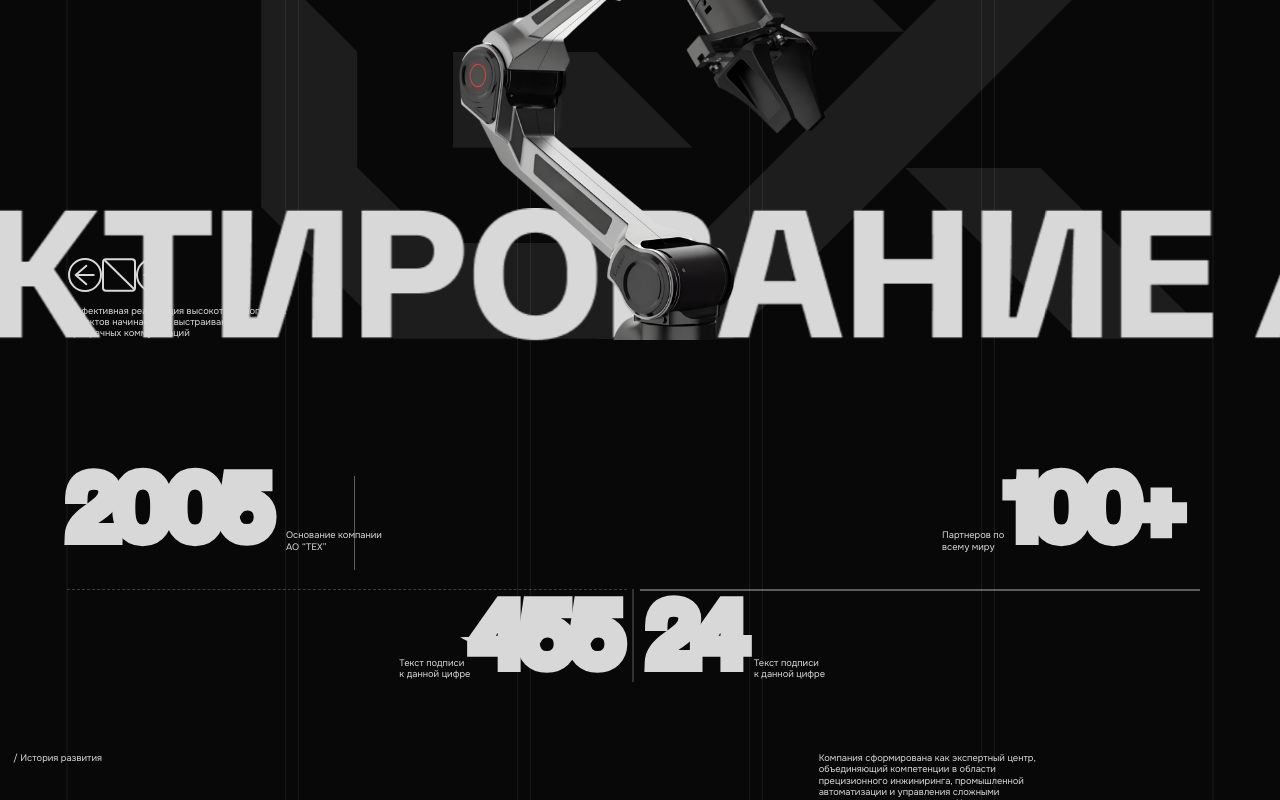
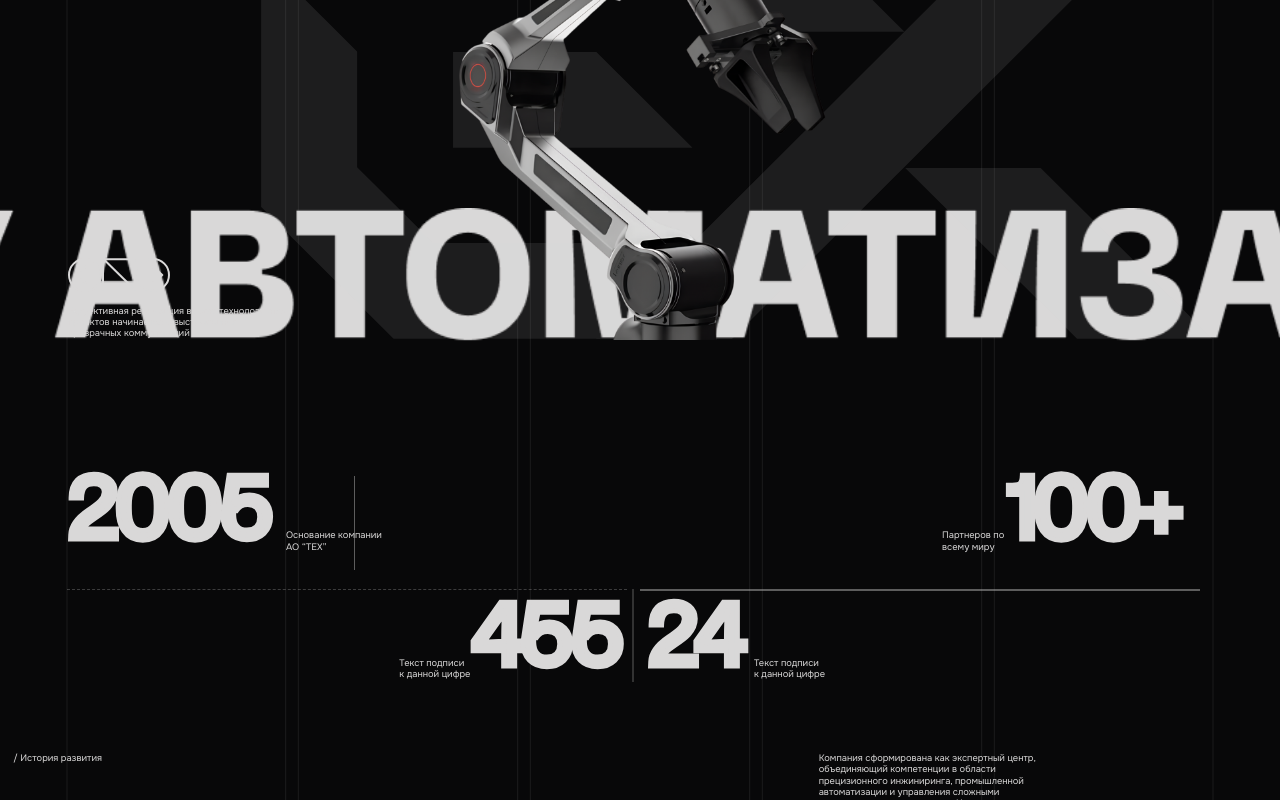
Before and after one commit to matilda081133-sketch/teh, a React (Vite) app: page /about in a window 1280 px wide. Shown: the part 300-1100 px from the top of the page. Built offline with nearby package versions, Linux system fonts and the light colour scheme.

Commit message:
fix: reduce text stroke on numbers to 5px and slow marquee animation to 60s

```diff
--- a/src/components/AboutSection1.module.css
+++ b/src/components/AboutSection1.module.css
@@ -42,7 +42,7 @@
   text-transform: uppercase;
   font-weight: 800;
   font-family: inherit;
-  -webkit-text-stroke: 12px currentColor;
+  -webkit-text-stroke: 5px currentColor;
 }
 .div {
   width: 7.8125vw;
@@ -90,7 +90,7 @@
   text-transform: uppercase;
   font-weight: 800;
   font-family: var(--font-winter-sans-trial);
-  -webkit-text-stroke: 12px currentColor;
+  -webkit-text-stroke: 5px currentColor;
 }
 @media screen and (max-width: 925px) {
   .frameParent {
--- a/src/components/AboutSection3.module.css
+++ b/src/components/AboutSection3.module.css
@@ -78,7 +78,7 @@
   text-transform: uppercase;
   font-weight: 800;
   font-family: var(--font-winter-sans-trial);
-  -webkit-text-stroke: 12px currentColor;
+  -webkit-text-stroke: 5px currentColor;
   display: inline-block;
 }
 .frameInner {
@@ -115,7 +115,7 @@
   text-transform: uppercase;
   font-weight: 800;
   font-family: inherit;
-  -webkit-text-stroke: 12px currentColor;
+  -webkit-text-stroke: 5px currentColor;
 }
 .div2 {
   width: 5.5729vw;
--- a/src/pages/About.module.css
+++ b/src/pages/About.module.css
@@ -203,7 +203,7 @@
 }
 .marqueeContent {
   display: inline-flex;
-  animation: marquee 20s linear infinite;
+  animation: marquee 60s linear infinite;
 }
 .marqueeImage {
   height: 12vw;
@@ -213,7 +213,7 @@
 }
 .marqueeText {
   display: inline-block;
-  animation: marquee 20s linear infinite;
+  animation: marquee 60s linear infinite;
   white-space: nowrap;
 }
 @keyframes marquee {
```
